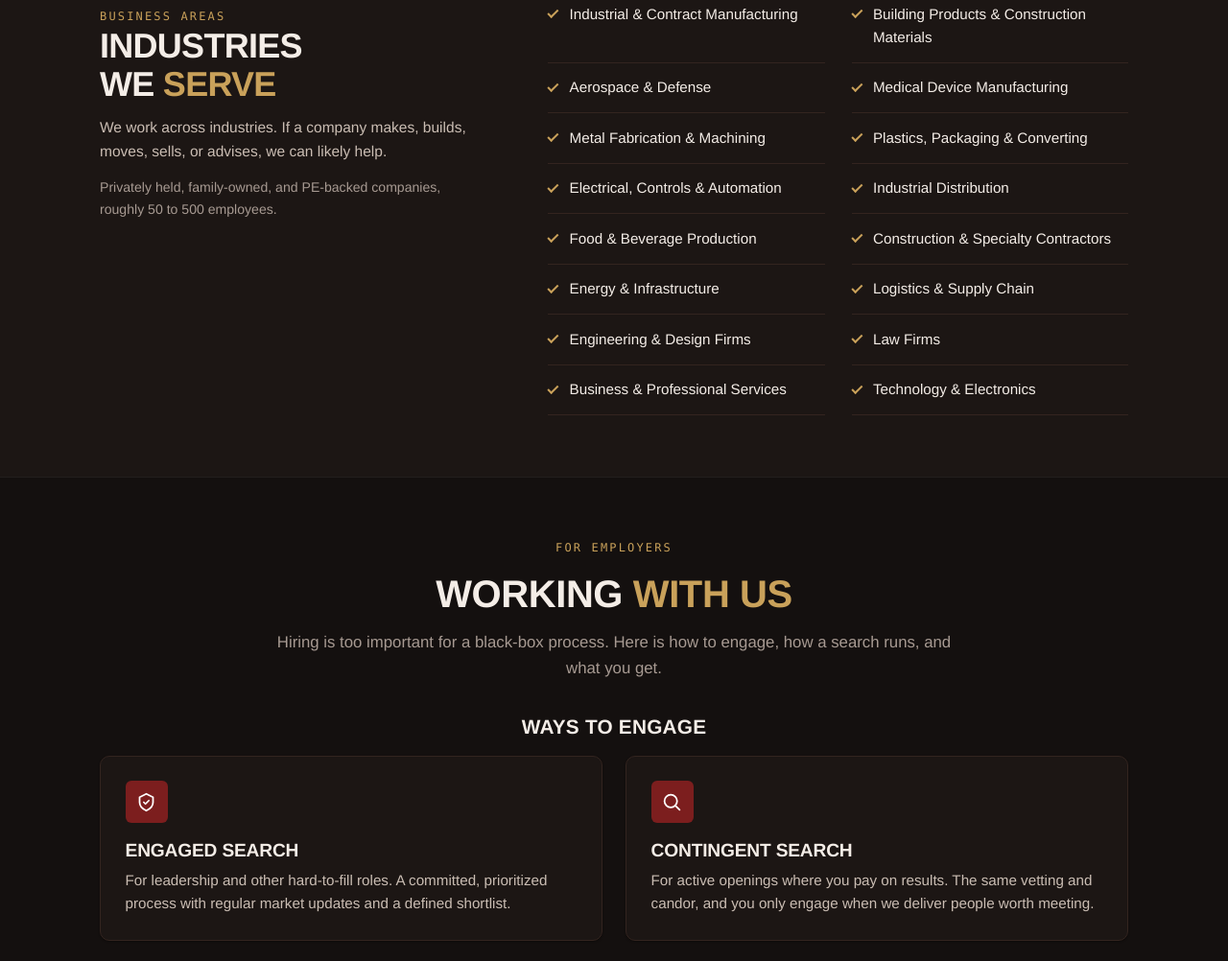
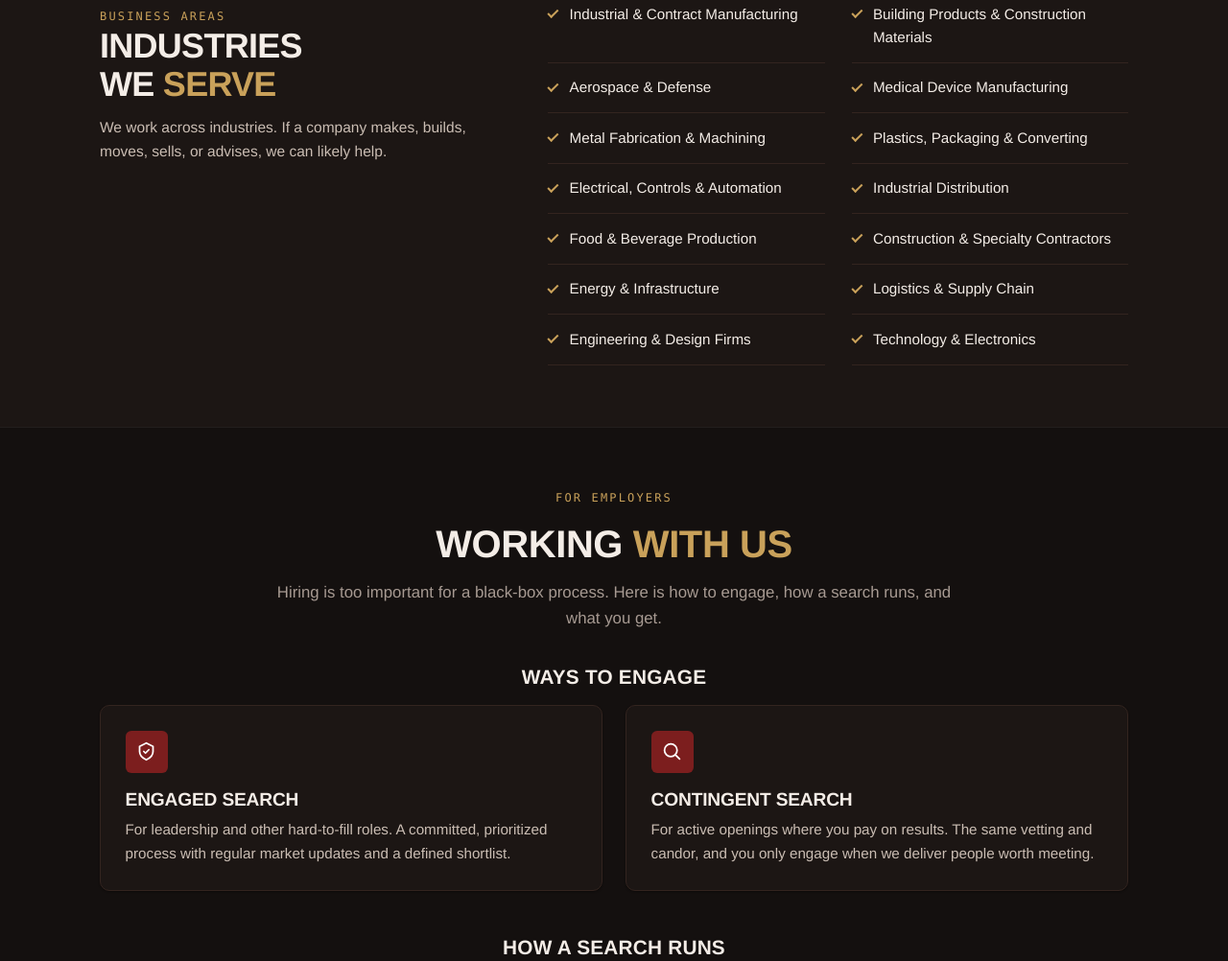
Before and after one commit to jaws1025/jsgwebsite, a plain HTML site: page index.html in a window 1280 px wide. Shown: the part 1775-2777 px from the top of the page at 96% size. Drawn offline with Linux system fonts and the light colour scheme.

Commit message:
Add files via upload

```diff
--- a/index.html
+++ b/index.html
@@ -707,7 +707,6 @@
     <div class="wrap">
       <span>Trusted by Manufacturers</span><span class="dot" aria-hidden="true"></span>
       <span>Contractors</span><span class="dot" aria-hidden="true"></span>
-      <span>Law Firms</span><span class="dot" aria-hidden="true"></span>
       <span>Family-Owned &amp; Privately Held Companies</span><span class="dot" aria-hidden="true"></span>
       <span>PE-Backed Portfolios</span>
     </div>
@@ -791,7 +790,6 @@
         <span class="eyebrow">Business areas</span>
         <h2>Industries we <span class="hl">serve</span></h2>
         <p>We work across industries. If a company makes, builds, moves, sells, or advises, we can likely help.</p>
-        <p class="areas__size">Privately held, family-owned, and PE-backed companies, roughly 50 to 500 employees.</p>
       </div>
       <ul class="areas__list reveal">
         <li>Industrial &amp; Contract Manufacturing</li>
@@ -807,8 +805,6 @@
         <li>Energy &amp; Infrastructure</li>
         <li>Logistics &amp; Supply Chain</li>
         <li>Engineering &amp; Design Firms</li>
-        <li>Law Firms</li>
-        <li>Business &amp; Professional Services</li>
         <li>Technology &amp; Electronics</li>
       </ul>
     </div>
@@ -1184,7 +1180,6 @@
     </div>
     <div class="footer-bottom">
       <span>© 2026 Jasurda Search Group</span>
-      <span class="footer-bottom__legal"><a href="#top">Privacy</a><a href="#top">Terms</a></span>
     </div>
   </div>
 </footer>
```
